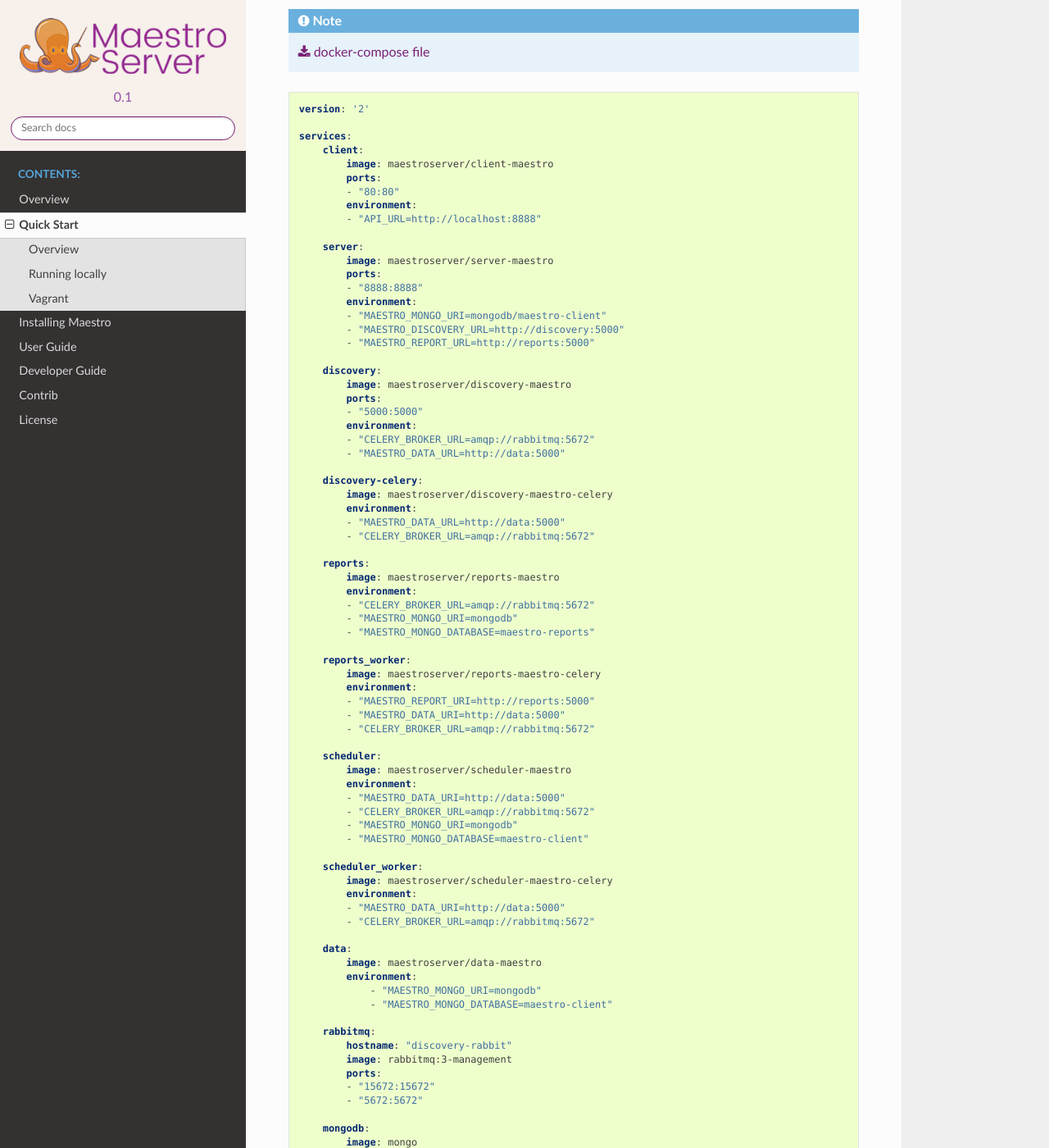
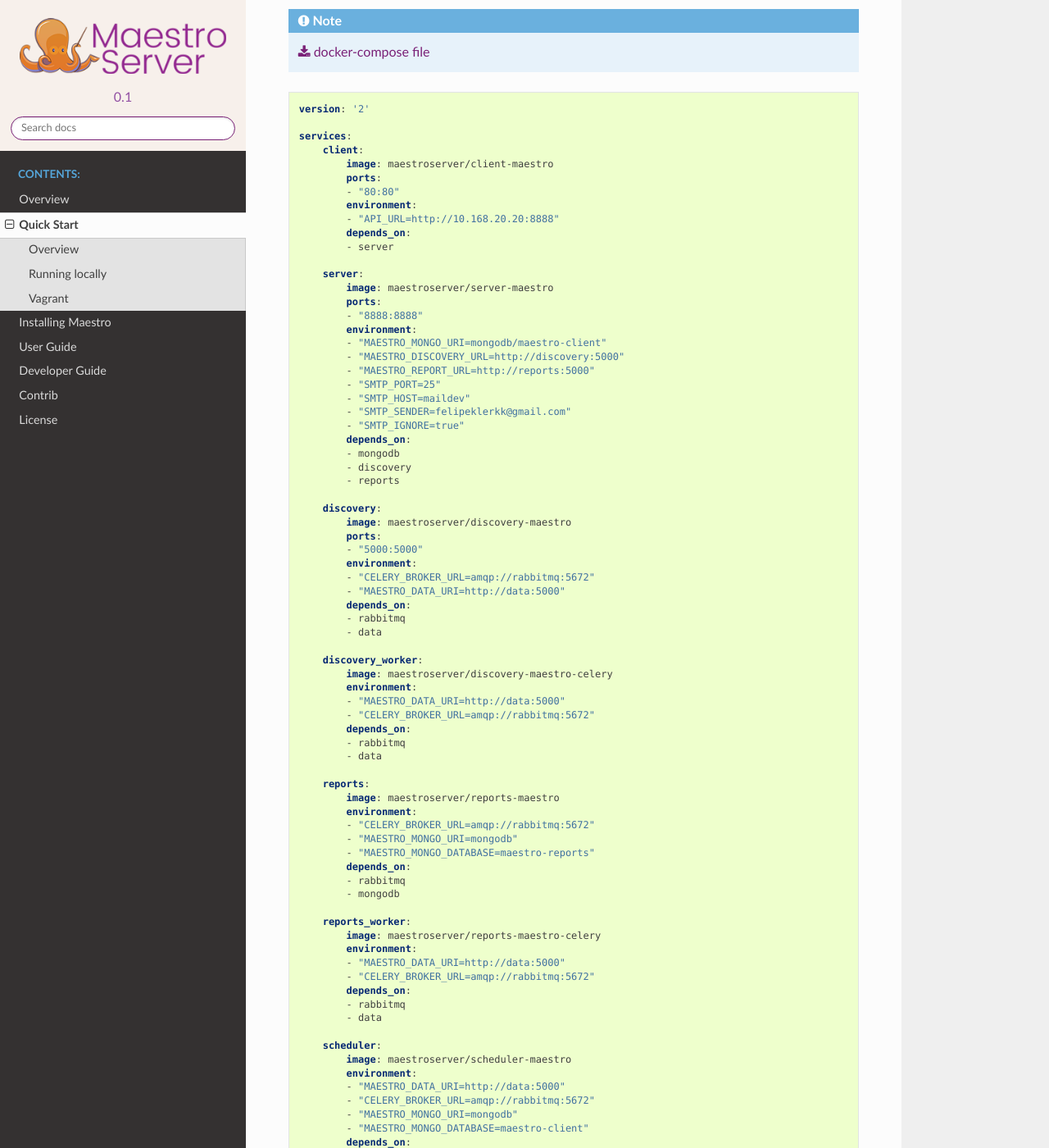
Before and after one commit to maestro-server/webdocs, a Sphinx documentation site: the page built from docs/quickstart.rst, in a window 1280 px wide and 1400 px high, scrolled down 972 px. Shown: the whole window at 82% size. Built offline with Sphinx 7.4.7 and the Read the Docs theme 2.0.0, drawn with Linux system fonts in a browser that asks for light colours; formulas are drawn with MathJax 3; some of the changed text lies outside the part shown.

Commit message:
scheduler docs

```diff
--- a/docs/_static/files/docker-compose.yml
+++ b/docs/_static/files/docker-compose.yml
@@ -6,7 +6,9 @@ services:
         ports:
         - "80:80"
         environment:
-        - "API_URL=http://localhost:8888"
+        - "API_URL=http://10.168.20.20:8888"
+        depends_on:
+        - server
 
     server:
         image: maestroserver/server-maestro
@@ -16,6 +18,14 @@ services:
         - "MAESTRO_MONGO_URI=mongodb/maestro-client"
         - "MAESTRO_DISCOVERY_URL=http://discovery:5000"
         - "MAESTRO_REPORT_URL=http://reports:5000"
+        - "SMTP_PORT=25"
+        - "SMTP_HOST=maildev"
+        - "SMTP_SENDER=felipeklerkk@gmail.com"
+        - "SMTP_IGNORE=true"
+        depends_on:
+        - mongodb
+        - discovery
+        - reports
 
     discovery:
         image: maestroserver/discovery-maestro
@@ -23,13 +33,19 @@ services:
         - "5000:5000"
         environment:
         - "CELERY_BROKER_URL=amqp://rabbitmq:5672"
-        - "MAESTRO_DATA_URL=http://data:5000"
+        - "MAESTRO_DATA_URI=http://data:5000"
+        depends_on:
+        - rabbitmq
+        - data
 
-    discovery-celery:
+    discovery_worker:
         image: maestroserver/discovery-maestro-celery
         environment:
-        - "MAESTRO_DATA_URL=http://data:5000"
+        - "MAESTRO_DATA_URI=http://data:5000"
         - "CELERY_BROKER_URL=amqp://rabbitmq:5672"
+        depends_on:
+        - rabbitmq
+        - data
 
     reports:
         image: maestroserver/reports-maestro
@@ -37,12 +53,18 @@ services:
         - "CELERY_BROKER_URL=amqp://rabbitmq:5672"
         - "MAESTRO_MONGO_URI=mongodb"
         - "MAESTRO_MONGO_DATABASE=maestro-reports"
+        depends_on:
+        - rabbitmq
+        - mongodb
 
     reports_worker:
         image: maestroserver/reports-maestro-celery
         environment:
         - "MAESTRO_DATA_URI=http://data:5000"
         - "CELERY_BROKER_URL=amqp://rabbitmq:5672"
+        depends_on:
+        - rabbitmq
+        - data
 
     scheduler:
         image: maestroserver/scheduler-maestro
@@ -51,18 +73,26 @@ services:
         - "CELERY_BROKER_URL=amqp://rabbitmq:5672"
         - "MAESTRO_MONGO_URI=mongodb"
         - "MAESTRO_MONGO_DATABASE=maestro-client"
+        depends_on:
+        - mongodb
+        - rabbitmq
 
     scheduler_worker:
         image: maestroserver/scheduler-maestro-celery
         environment:
         - "MAESTRO_DATA_URI=http://data:5000"
         - "CELERY_BROKER_URL=amqp://rabbitmq:5672"
+        depends_on:
+        - rabbitmq
+        - data
 
     data:
         image: maestroserver/data-maestro
         environment:
-            - "MAESTRO_MONGO_URI=mongodb"
-            - "MAESTRO_MONGO_DATABASE=maestro-client"
+        - "MAESTRO_MONGO_URI=mongodb"
+        - "MAESTRO_MONGO_DATABASE=maestro-client"
+        depends_on:
+        - mongodb
 
     rabbitmq:
         hostname: "discovery-rabbit"
@@ -78,5 +108,13 @@ services:
         ports:
         - "27017:27017"
 
+    maildev:
+        image: djfarrelly/maildev
+        mem_limit: 80m
+        ports:
+        - "1025:25"
+        - "1080:80"
+
+
 volumes:
     mongodata: {}
--- a/docs/quickstart.rst
+++ b/docs/quickstart.rst
@@ -49,7 +49,9 @@ We recommend to use docker, if you like to see demo version, copy and execute do
             ports:
             - "80:80"
             environment:
-            - "API_URL=http://localhost:8888"
+            - "API_URL=http://10.168.20.20:8888"
+            depends_on:
+            - server
 
         server:
             image: maestroserver/server-maestro
@@ -59,6 +61,14 @@ We recommend to use docker, if you like to see demo version, copy and execute do
             - "MAESTRO_MONGO_URI=mongodb/maestro-client"
             - "MAESTRO_DISCOVERY_URL=http://discovery:5000"
             - "MAESTRO_REPORT_URL=http://reports:5000"
+            - "SMTP_PORT=25"
+            - "SMTP_HOST=maildev"
+            - "SMTP_SENDER=felipeklerkk@gmail.com"
+            - "SMTP_IGNORE=true"
+            depends_on:
+            - mongodb
+            - discovery
+            - reports
 
         discovery:
             image: maestroserver/discovery-maestro
@@ -66,13 +76,19 @@ We recommend to use docker, if you like to see demo version, copy and execute do
             - "5000:5000"
             environment:
             - "CELERY_BROKER_URL=amqp://rabbitmq:5672"
-            - "MAESTRO_DATA_URL=http://data:5000"
+            - "MAESTRO_DATA_URI=http://data:5000"
+            depends_on:
+            - rabbitmq
+            - data
 
-        discovery-celery:
+        discovery_worker:
             image: maestroserver/discovery-maestro-celery
             environment:
-            - "MAESTRO_DATA_URL=http://data:5000"
+            - "MAESTRO_DATA_URI=http://data:5000"
             - "CELERY_BROKER_URL=amqp://rabbitmq:5672"
+            depends_on:
+            - rabbitmq
+            - data
 
         reports:
             image: maestroserver/reports-maestro
@@ -80,13 +96,18 @@ We recommend to use docker, if you like to see demo version, copy and execute do
             - "CELERY_BROKER_URL=amqp://rabbitmq:5672"
             - "MAESTRO_MONGO_URI=mongodb"
             - "MAESTRO_MONGO_DATABASE=maestro-reports"
+            depends_on:
+            - rabbitmq
+            - mongodb
 
         reports_worker:
             image: maestroserver/reports-maestro-celery
             environment:
-            - "MAESTRO_REPORT_URI=http://reports:5000"
             - "MAESTRO_DATA_URI=http://data:5000"
             - "CELERY_BROKER_URL=amqp://rabbitmq:5672"
+            depends_on:
+            - rabbitmq
+            - data
 
         scheduler:
             image: maestroserver/scheduler-maestro
@@ -95,18 +116,26 @@ We recommend to use docker, if you like to see demo version, copy and execute do
             - "CELERY_BROKER_URL=amqp://rabbitmq:5672"
             - "MAESTRO_MONGO_URI=mongodb"
             - "MAESTRO_MONGO_DATABASE=maestro-client"
+            depends_on:
+            - mongodb
+            - rabbitmq
 
         scheduler_worker:
             image: maestroserver/scheduler-maestro-celery
             environment:
             - "MAESTRO_DATA_URI=http://data:5000"
             - "CELERY_BROKER_URL=amqp://rabbitmq:5672"
+            depends_on:
+            - rabbitmq
+            - data
 
         data:
             image: maestroserver/data-maestro
             environment:
-                - "MAESTRO_MONGO_URI=mongodb"
-                - "MAESTRO_MONGO_DATABASE=maestro-client"
+            - "MAESTRO_MONGO_URI=mongodb"
+            - "MAESTRO_MONGO_DATABASE=maestro-client"
+            depends_on:
+            - mongodb
 
         rabbitmq:
             hostname: "discovery-rabbit"
@@ -122,8 +151,17 @@ We recommend to use docker, if you like to see demo version, copy and execute do
             ports:
             - "27017:27017"
 
+        maildev:
+            image: djfarrelly/maildev
+            mem_limit: 80m
+            ports:
+            - "1025:25"
+            - "1080:80"
+
+
     volumes:
         mongodata: {}
+
 
 
 Vagrant
--- a/docs/userguide/cloud_inventory/autodiscovery.rst
+++ b/docs/userguide/cloud_inventory/autodiscovery.rst
@@ -83,7 +83,7 @@ If you like, choose how the resource will be synchronized with an active and ina
 
 .. Note::
 
-    PS:  There is scheduler job, its automatize sync, this schedule will be activated by default, and each resource have our own time, in the example, server-list will be synchronized for every 5 minutes, networks stuffs normally happen for every 2 weeks.
+    PS:  There is scheduler job, its automatize sync, this schedule will be activated by default, and each resource have our own time, in the example, server-list will be synchronized for every 5 minutes, networks stuffs normally happen for every 2 weeks. You can the time using in each resource, more details  see schedulers.
 
 
 ------------
--- a/docs/userguide/index.rst
+++ b/docs/userguide/index.rst
@@ -19,6 +19,7 @@ Cloud Inventory
 
    cloud_inventory/inventory
    cloud_inventory/autodiscovery
+   cloud_inventory/scheduler
    cloud_inventory/teams
    cloud_inventory/accessauth
    cloud_inventory/reports
```
Also changed, not shown: docs/userguide/cloud_inventory/scheduler.rst (added, +29 -0 lines), docs/_static/screen/conn_ena.png, docs/_static/screen/scheduler_counts.png (added), docs/_static/screen/scheduler_create.png (added), docs/_static/screen/scheduler_list.png (added).
